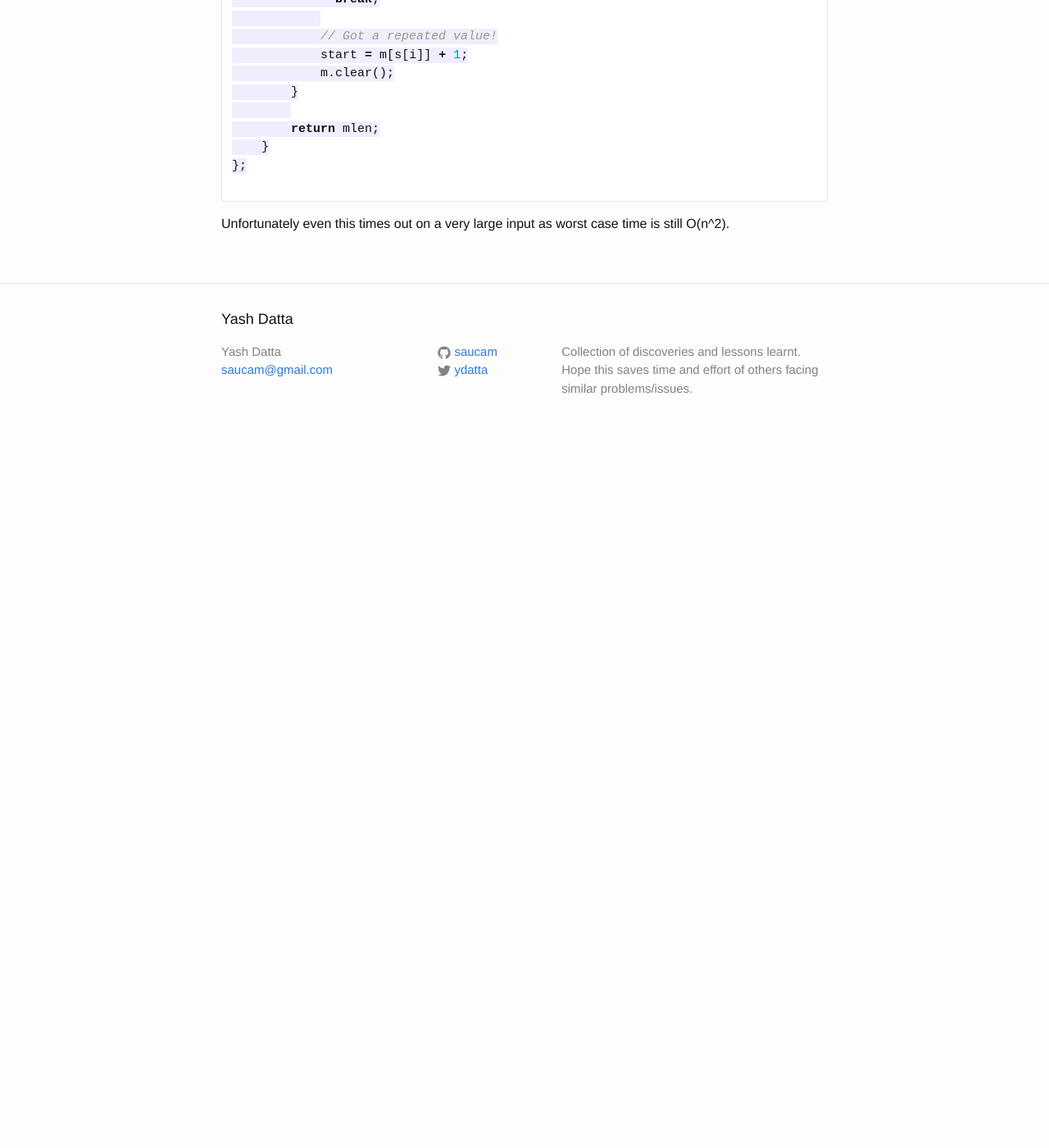
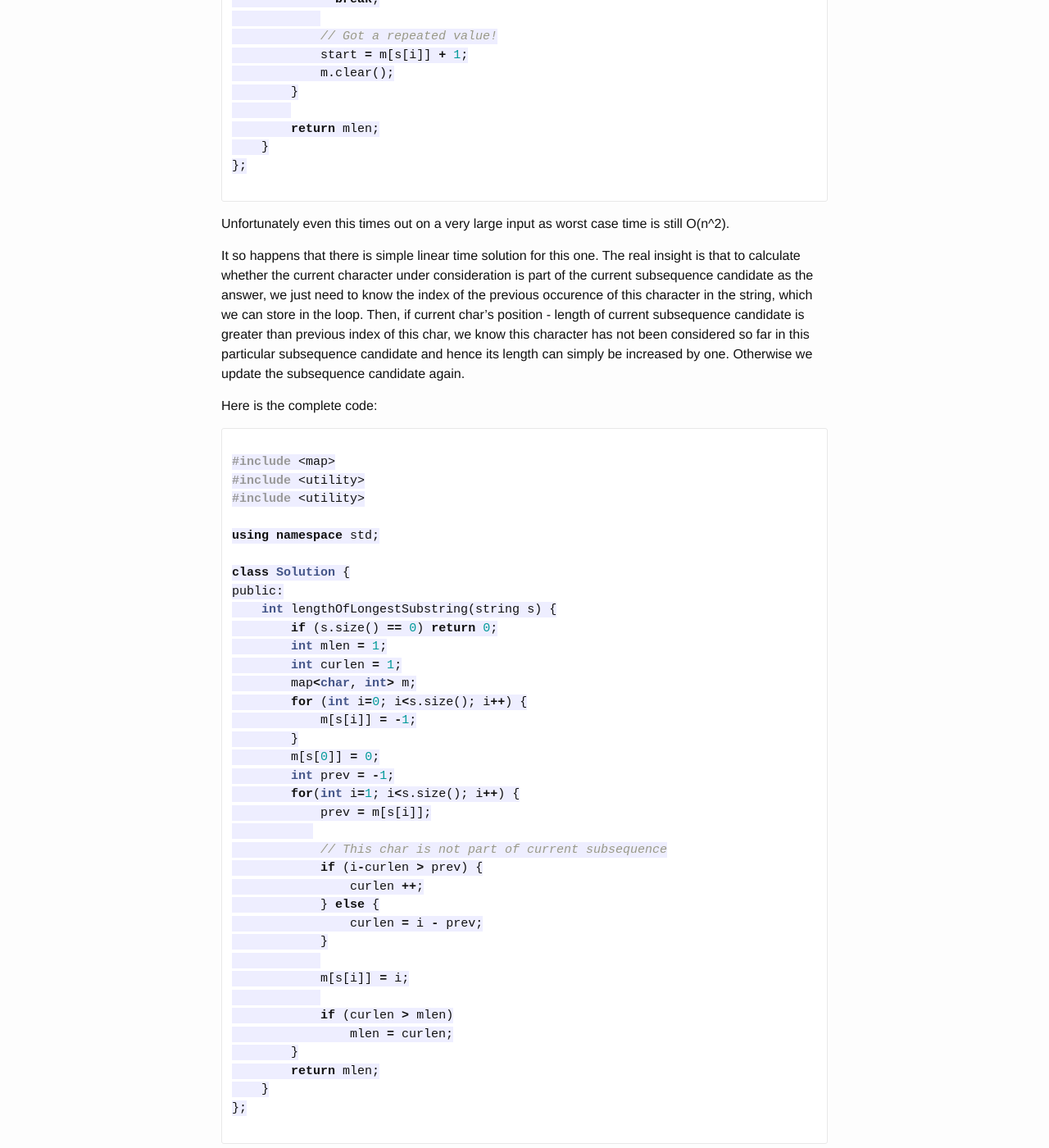
Before and after one commit to saucam/saucam.github.io, a Jekyll site: the page built from _posts/2016-04-06-longest-substring-nonrepeating.markdown, in a window 1280 px wide and 1400 px high, scrolled down 1060 px. Shown: the whole window at 82% size. Built offline with Jekyll 4.4.1, drawn with Linux system fonts in a browser that asks for light colours; comment, search, counter and statistics services are not loaded; before the commit the page ends 1605 px from its top, so only the background shows below that.

Commit message:
PST-003: Finalize third post

````diff
--- a/_posts/2016-04-06-longest-substring-nonrepeating.markdown
+++ b/_posts/2016-04-06-longest-substring-nonrepeating.markdown
@@ -57,6 +57,55 @@ public:
 
 Unfortunately even this times out on a very large input as worst case time is still O(n^2).
 
+It so happens that there is simple linear time solution for this one. The real insight is that to calculate whether the
+current character under consideration is part of the current subsequence candidate as the answer, we just need to know
+the index of the previous occurence of this character in the string, which we can store in the loop. Then, if current
+char's position - length of current subsequence candidate is greater than previous index of this char, we know this
+character has not been considered so far in this particular subsequence candidate and hence its length can simply be
+increased by one. Otherwise we update the subsequence candidate again.
+
+Here is the complete code:
+
+```cpp
+
+#include <map>
+#include <utility>
+#include <utility>
+
+using namespace std;
+
+class Solution {
+public:
+    int lengthOfLongestSubstring(string s) {
+        if (s.size() == 0) return 0;
+        int mlen = 1;
+        int curlen = 1;
+        map<char, int> m;
+        for (int i=0; i<s.size(); i++) {
+            m[s[i]] = -1;
+        }
+        m[s[0]] = 0;
+        int prev = -1;
+        for(int i=1; i<s.size(); i++) {
+            prev = m[s[i]];
+
+            // This char is not part of current subsequence
+            if (i-curlen > prev) {
+                curlen ++;
+            } else {
+                curlen = i - prev;
+            }
+
+            m[s[i]] = i;
+
+            if (curlen > mlen)
+                mlen = curlen;
+        }
+        return mlen;
+    }
+};
+
+```
 
 
 [leetcode]:                 https://leetcode.com/problems/longest-substring-without-repeating-characters/
````
